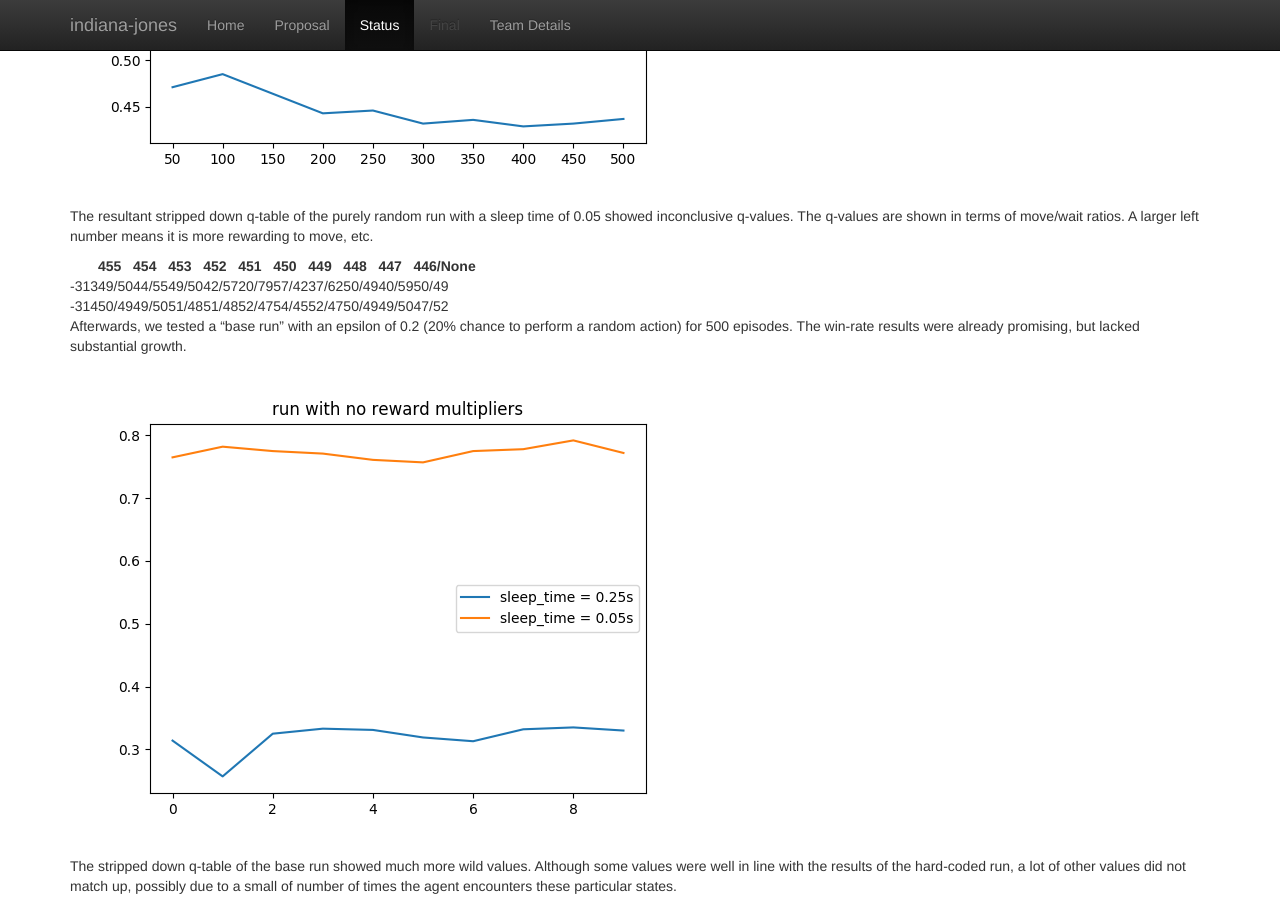
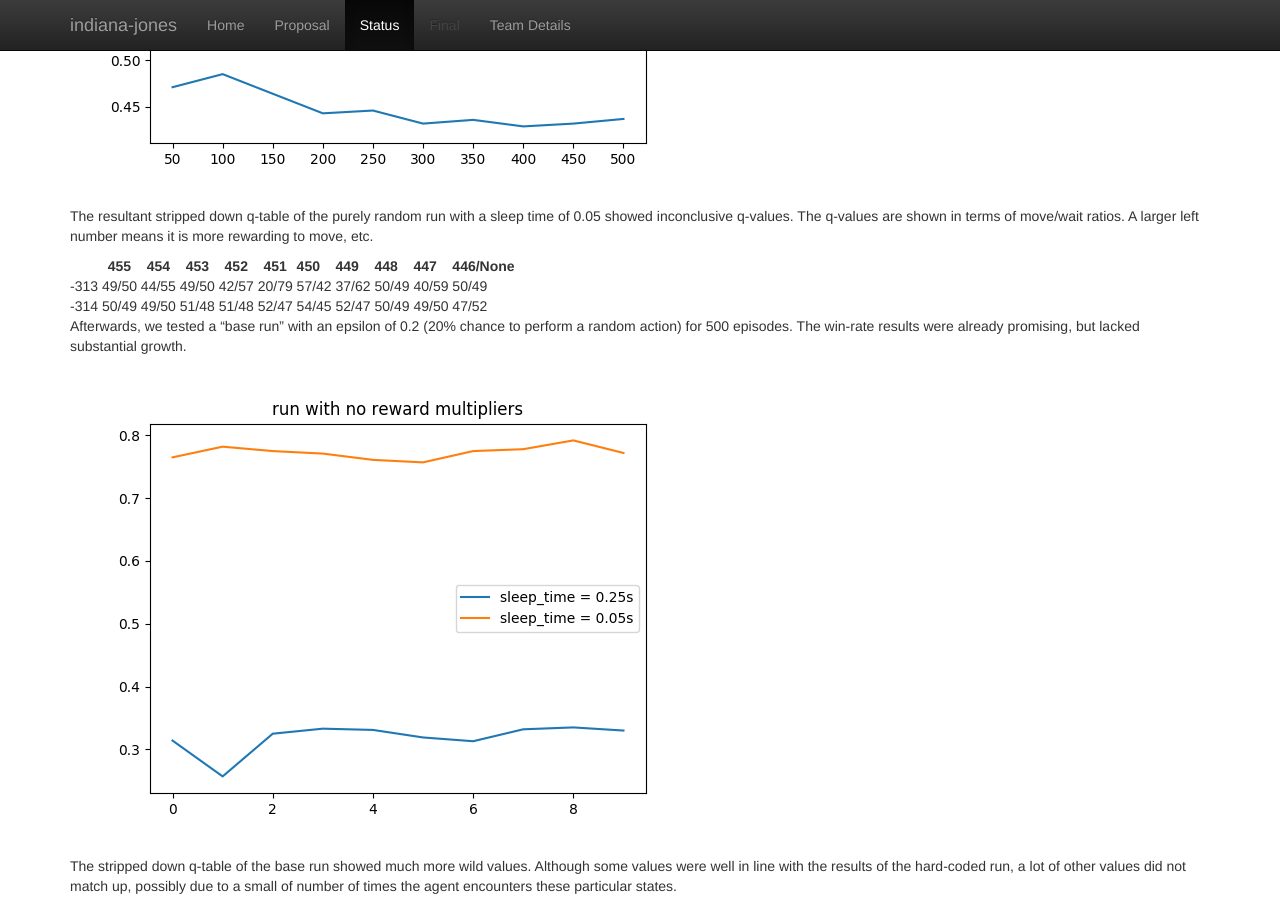
Before and after one commit to denn9s/indiana-jones, a Jekyll site: the page built from docs/status.md, in a window 1280 px wide and 900 px high, scrolled down 2122 px. Built offline with Jekyll 4.4.1, drawn with Linux system fonts in a browser that asks for light colours.

Commit message:
Slightly fixed table format (still a bit close)

```diff
--- a/docs/status.md
+++ b/docs/status.md
@@ -41,10 +41,10 @@
 The resultant stripped down q-table of the purely random run with a sleep time of 0.05 showed inconclusive q-values.
 The q-values are shown in terms of move/wait ratios. A larger left number means it is more rewarding to move, etc.
 
-|      | 455   | 454   | 453   | 452   | 451   | 450   | 449   | 448   | 447   | 446/None |
-|------|-------|-------|-------|-------|-------|-------|-------|-------|-------|----------|
-| -313 | 49/50 | 44/55 | 49/50 | 42/57 | 20/79 | 57/42 | 37/62 | 50/49 | 40/59 | 50/49    |
-| -314 | 50/49 | 49/50 | 51/48 | 51/48 | 52/47 | 54/45 | 52/47 | 50/49 | 49/50 | 47/52    |
+|      || 455   || 454   || 453   || 452   || 451   || 450   || 449   || 448   || 447   || 446/None |
+|:----:||:-----:||:-----:||:-----:||:-----:||:-----:||:-----:||:-----:||:-----:||:-----:||:--------:|
+| -313 || 49/50 || 44/55 || 49/50 || 42/57 || 20/79 || 57/42 || 37/62 || 50/49 || 40/59 || 50/49    |
+| -314 || 50/49 || 49/50 || 51/48 || 51/48 || 52/47 || 54/45 || 52/47 || 50/49 || 49/50 || 47/52    |
 
 Afterwards, we tested a "base run" with an epsilon of 0.2 (20% chance to perform a random action) for 500 episodes. The win-rate results were already promising, but lacked substantial growth.
 
@@ -52,10 +52,10 @@
 
 The stripped down q-table of the base run showed much more wild values. Although some values were well in line with the results of the hard-coded run, a lot of other values did not match up, possibly due to a small of number of times the agent encounters these particular states.
 
-|      | 455   | 454   | 453   | 452   | 451   | 450   | 449   | 448   | 447   | 446/None |
-|------|-------|-------|-------|-------|-------|-------|-------|-------|-------|----------|
-| -313 | 31/68 | 34/65 | 37/62 | 54/45 | 89/10 | move  | 54/45 | 53/46 | 47/52 | 56/43    |
-| -314 | 25/74 | 42/57 | 66/33 | 56/43 | 42/57 | 55/44 | 66/33 | 48/51 | 52/47 | 49/50    |
+|      || 455   || 454   || 453   || 452   || 451   || 450   || 449   || 448   || 447   || 446/None |
+|:----:||:-----:||:-----:||:-----:||:-----:||:-----:||:-----:||:-----:||:-----:||:-----:||:--------:|
+| -313 || 31/68 || 34/65 || 37/62 || 54/45 || 89/10 || move  || 54/45 || 53/46 || 47/52 || 56/43    |
+| -314 || 25/74 || 42/57 || 66/33 || 56/43 || 42/57 || 55/44 || 66/33 || 48/51 || 52/47 || 49/50    |
 
 
 Our "regular runs" came after as we created more factors to the evaluation, which merely multiply and scale the main quantitative evaluation by a small amount up or down. These factors include the result of the mission (death or complete), and specific situations the agent is in (deciding to wait or avoiding an arrow upon moving). The first two factors served to amplify the impact of the mission result, and the latter two serve to help encourage habits, particularly to discourage unnecessary waiting and to encourage life-saving movement.
@@ -66,10 +66,10 @@
 
 The stripped down q-table for a regular run with death/complete/wait/avoid configurations of -10/10/0.75/3.00 showed even more wild q-values. Although they're not perfect, they are mostly plausible.
 
-|      | 455   | 454   | 453   | 452   | 451   | 450   | 449   | 448   | 447   | 446/None |
-|------|-------|-------|-------|-------|-------|-------|-------|-------|-------|----------|
-| -313 | 35/64 | 59/40 | 59/40 | 37/62 | move  | move  | move  | 40/59 | 24/75 | wait     |
-| -314 | 85/14 | 36/63 | 6/93  | 57/42 | 89/10 | 34/65 | 54/45 | 56/43 | 42/57 | 62/37    |
+|      || 455   || 454   || 453   || 452   || 451   || 450   || 449   || 448   || 447   || 446/None |
+|:----:||:-----:||:-----:||:-----:||:-----:||:-----:||:-----:||:-----:||:-----:||:-----:||:--------:|
+| -313 || 35/64 || 59/40 || 59/40 || 37/62 || move  || move  || move  || 40/59 || 24/75 || wait     |
+| -314 || 85/14 || 36/63 || 6/93  || 57/42 || 89/10 || 34/65 || 54/45 || 56/43 || 42/57 || 62/37    |
 
 
 ### Qualitative Evaluation
```
